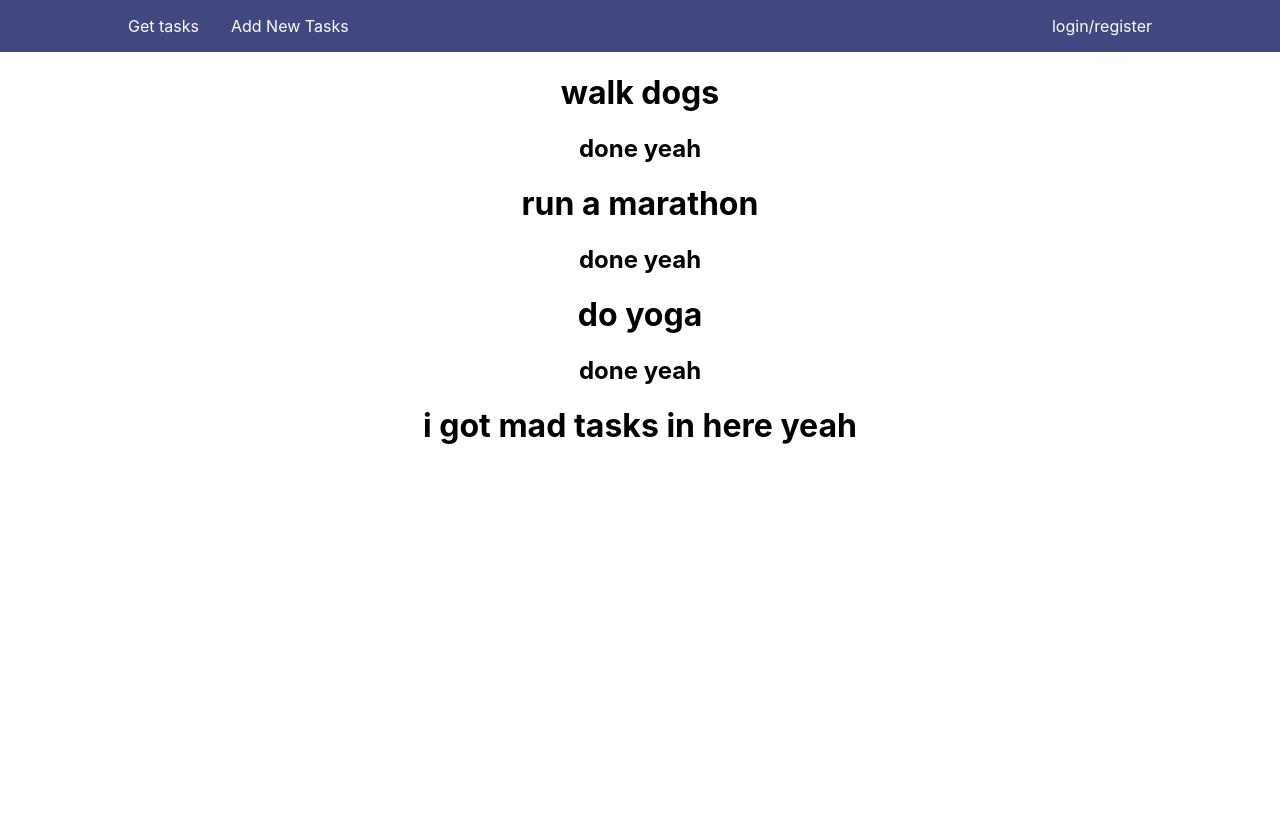
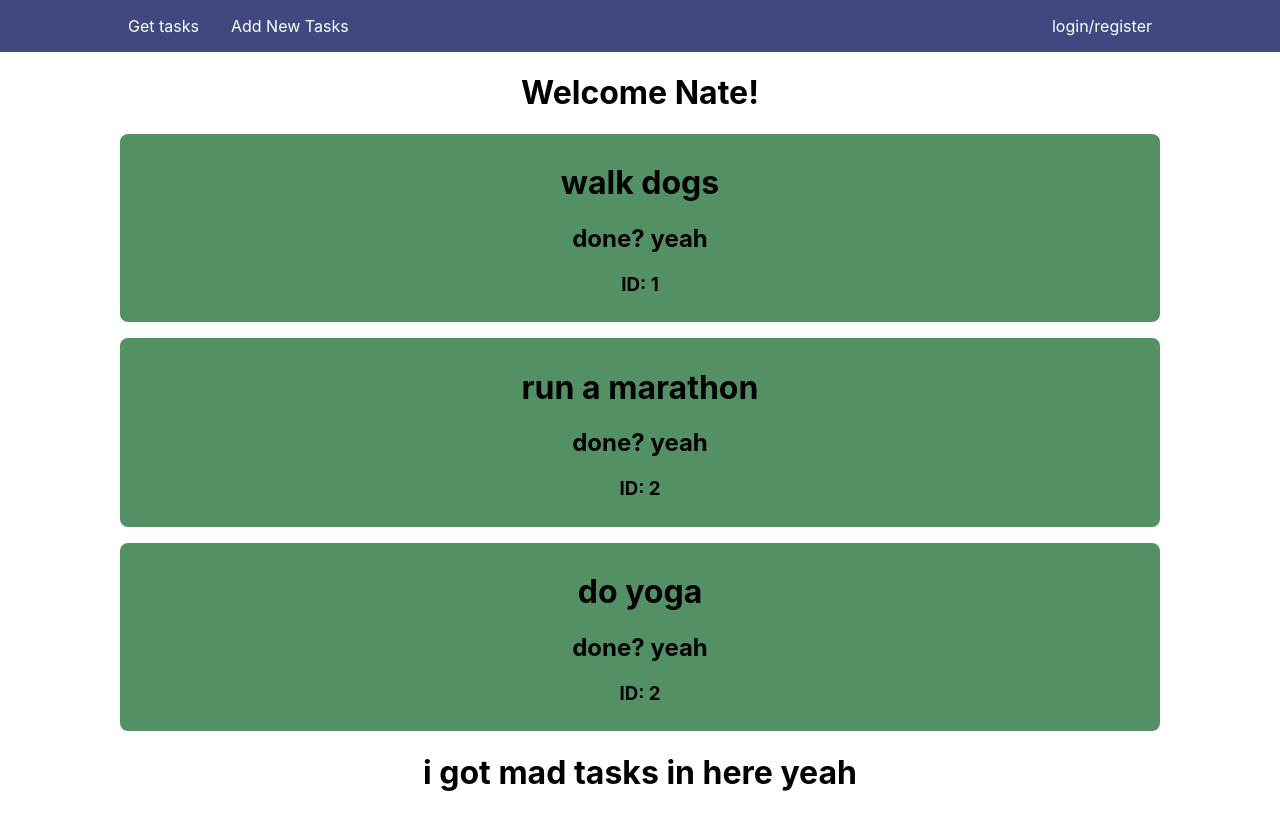
Before and after one commit to nrstemo26/full-stack-task-tracker, a React (Create React App) app in the folder client/: page / in a window 1280 px wide. Built offline with nearby package versions, Linux system fonts and the light colour scheme.

Commit message:
refactoring

```diff
--- a/client/src/components/Header.js
+++ b/client/src/components/Header.js
@@ -1,5 +1,3 @@
-
-
 
 
 function Header({ setActiveTab }){
--- a/client/src/components/Task.js
+++ b/client/src/components/Task.js
@@ -1,11 +1,12 @@
 
 function Task ({ item }) {
     return(
-        <div>
+        <div className="task-card">
             <h1>{item.text}</h1>
-            <h2>{item.complete? 'done':'not done'} yeah</h2>
+            <h2>{item.complete? 'done':'not done'}? yeah</h2>
+            <h3>ID: {item.id}</h3>
         </div>
     )
 }
-
+//handle classes for
 export default Task
--- a/client/src/components/Tasks.js
+++ b/client/src/components/Tasks.js
@@ -25,6 +25,7 @@ function Tasks () {
 
     return(
         <div>
+            <h1>Welcome {tasksArr[1].user}!</h1>
             {tasksArr.map((item) => {
                 return <Task item={item}/>
             })
```
